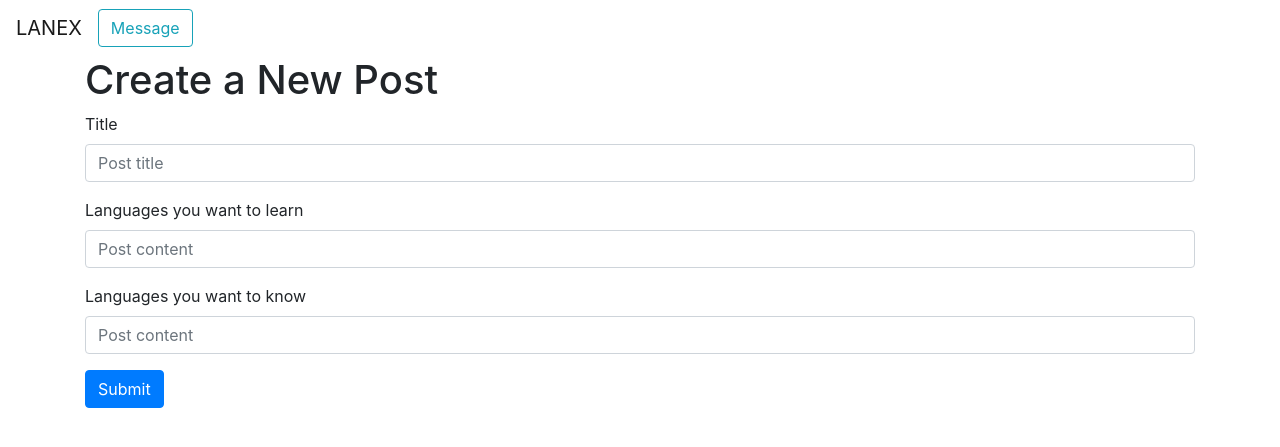
After one commit to httpmkl/lang-learn, a Flask app: page /create in a window 1280 px wide. The commit adds this page. Shown: the top 447 px of the page. Run offline with Flask 2, Linux system fonts and the light colour scheme; some libraries are stand-ins or nearby versions.

Commit message:
sql create post, frontend aspects

```diff
--- a/app.py
+++ b/app.py
@@ -1,6 +1,6 @@
 # import database
 import sqlite3
-from flask import Flask, render_template
+from flask import Flask, render_template, request, url_for, flash, redirect
 
 
 def get_db_connection():
@@ -11,6 +11,7 @@ def get_db_connection():
 
 
 app = Flask(__name__)
+app.config['SECRET_KEY'] = 'your secret key'
 
 
 @app.route('/')
@@ -19,3 +20,33 @@ def index():
     posts = conn.execute('SELECT * FROM posts').fetchall()
     conn.close()
     return render_template('index.html', posts=posts)
+
+
+@app.route('/feed')
+def about():
+    return render_template('feed.html')
+
+
+@app.route('/message')
+def message():
+    return render_template('message.html')
+
+
+@app.route('/create', methods=('GET', 'POST'))
+def create():
+    if request.method == 'POST':
+        title = request.form['title']
+        content = request.form['content']
+        lanKnow = request.form['lanKnow']
+
+        if not title:
+            flash('Username is required!')
+        else:
+            conn = get_db_connection()
+            conn.execute('INSERT INTO posts (title, content, lanKnow) VALUES (?, ?, ?)',
+                         (title, content, lanKnow))
+            conn.commit()
+            conn.close()
+            return redirect(url_for('index'))
+
+    return render_template('create.html')
--- a/init_db.py
+++ b/init_db.py
@@ -8,11 +8,11 @@ with open('schema.sql') as f:
 
 cur = connection.cursor()
 
-cur.execute("INSERT INTO posts (title, content) VALUES (?, ?)",
+cur.execute("INSERT INTO posts (title, content, lanKnow) VALUES (?, ?, ?)",
             ('First Post', 'Content for the first post')
             )
 
-cur.execute("INSERT INTO posts (title, content) VALUES (?, ?)",
+cur.execute("INSERT INTO posts (title, content, lanKnow) VALUES (?, ?, ?)",
             ('Second Post', 'Content for the second post')
             )
 
--- a/templates/base.html
+++ b/templates/base.html
@@ -9,22 +9,32 @@
     <!-- Bootstrap CSS -->
     <link rel="stylesheet" href="https://stackpath.bootstrapcdn.com/bootstrap/4.3.1/css/bootstrap.min.css"
         integrity="sha384-ggOyR0iXCbMQv3Xipma34MD+dH/1fQ784/j6cY/iJTQUOhcWr7x9JvoRxT2MZw1T" crossorigin="anonymous">
+    <!-- <link rel="stylesheet" href="{{ url_for('static', filename= 'css/style.css') }}"> -->
+    <link rel="stylesheet" href="https://cdnjs.cloudflare.com/ajax/libs/font-awesome/4.7.0/css/font-awesome.min.css">
+
 
     <title>{% block title %} {% endblock %}</title>
 </head>
 
 <body>
-    <nav class="navbar navbar-expand-md navbar-light bg-light">
-        <a class="navbar-brand" href="{{ url_for('index')}}">ILAN</a>
+    <nav class="navbar navbar-expand-md navbar-light ">
+        <a class="navbar-brand" href="{{ url_for('index')}}">LANEX</a>
         <button class="navbar-toggler" type="button" data-toggle="collapse" data-target="#navbarNav"
             aria-controls="navbarNav" aria-expanded="false" aria-label="Toggle navigation">
             <span class="navbar-toggler-icon"></span>
         </button>
         <div class="collapse navbar-collapse" id="navbarNav">
             <ul class="navbar-nav">
-                <li class="nav-item active">
-                    <a class="nav-link" href="#">About</a>
-                </li>
+
+                <!-- <li class="nav-item">
+                    <a class="nav-link" href="{{url_for('create')}}">New Post</a>
+                </li> -->
+
+                <!-- <button type="button" class="btn btn-outline-info float-end">Message</button> -->
+                <a href="message" class="btn btn-outline-info" role="button">Message</a>
+
+
+
             </ul>
         </div>
     </nav>
--- /dev/null
+++ b/templates/create.html
@@ -0,0 +1,25 @@
+{% extends 'base.html' %}
+
+{% block content %}
+<h1>{% block title %} Create a New Post {% endblock %}</h1>
+
+<form method="post">
+    <div class="form-group">
+        <label for="title">Title</label>
+        <input type="text" name="title" placeholder="Post title" class="form-control"
+            value="{{ request.form['title'] }}"></input>
+    </div>
+
+    <div class="form-group">
+        <label for="lanKnow">Languages you want to learn</label>
+        <input name="lanKnow" placeholder="Post content" class="form-control">{{ request.form['lanKnow'] }}</input>
+    </div>
+    <div class="form-group">
+        <label for="content">Languages you want to know</label>
+        <input name="content" placeholder="Post content" class="form-control">{{ request.form['content'] }}</input>
+    </div>
+    <div class="form-group">
+        <button type="submit" class="btn btn-primary">Submit</button>
+    </div>
+</form>
+{% endblock %}
--- a/templates/index.html
+++ b/templates/index.html
@@ -3,10 +3,8 @@
 {% block content %}
 <h1>{% block title %} ILAN Learning {% endblock %}</h1>
 {% for post in posts %}
-<a href="#">
-    <h2>{{ post['title'] }}</h2>
-</a>
-<span class="badge badge-primary">{{ post['created'] }}</span>
+<h2>{{ post['title'] }}</h2>
+<span class="badge badge-primary">{{ post['content'] }}</span>
 <hr>
 {% endfor %}
 {% endblock %}
```
Also changed, not shown: static/css/style.css (+4 -5 lines), static/script.js (added, +9 -0 lines), templates/feed.html (added, +62 -0 lines), templates/message.html (added, +25 -0 lines), database.db, static/1.png (added), static/2.png (added), static/3.png (added), static/5.png (added), 2 other files.
